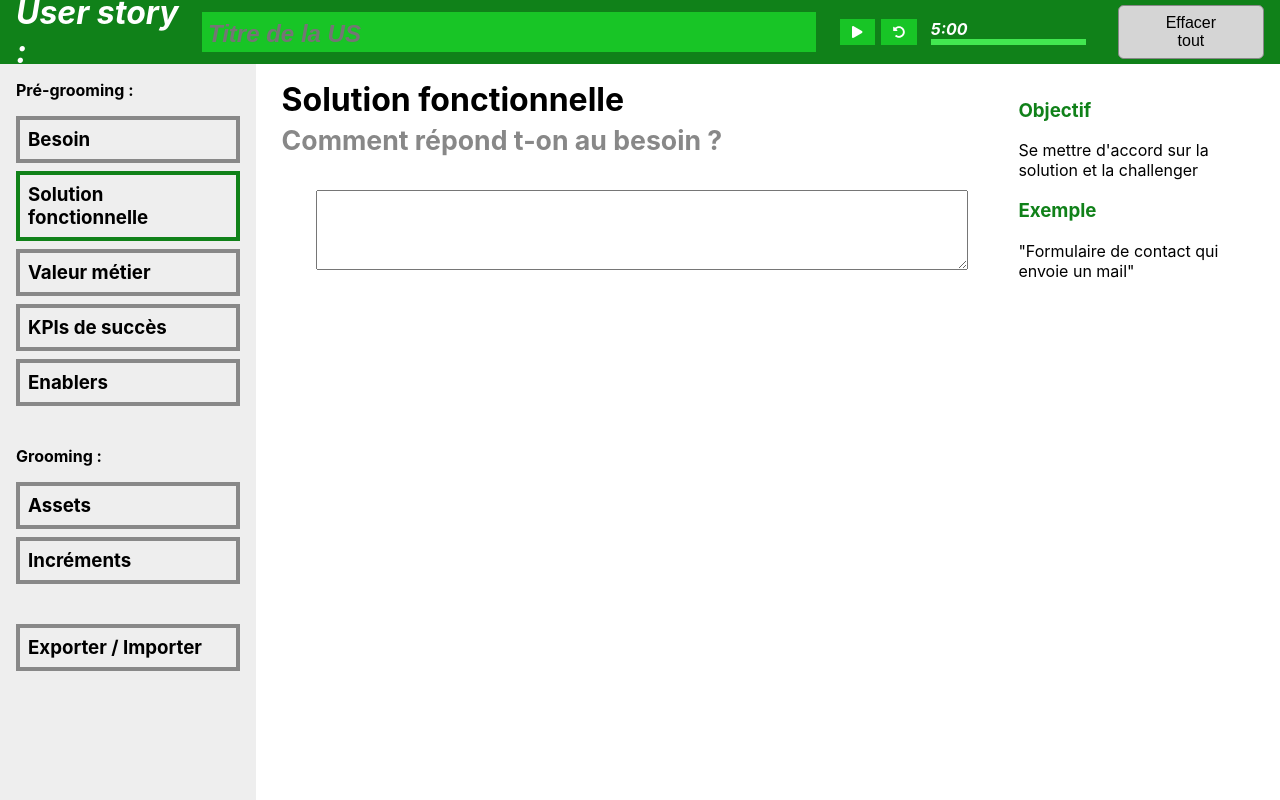
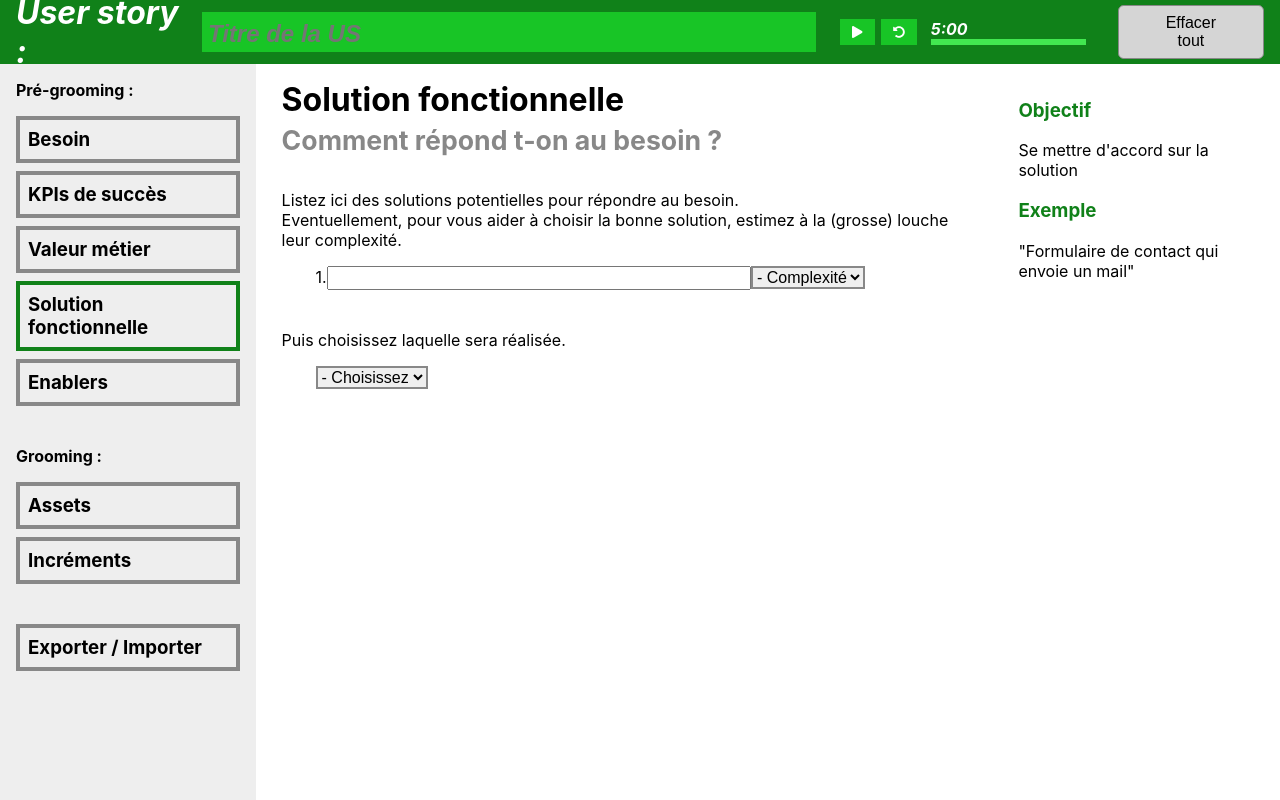
Before and after one commit to is06team/roadtrip-grooming, a Next.js app: page / in a window 1280 px wide. Both pictures are taken after a click on the item "Solution fonctionnelle". Built offline with nearby package versions, Linux system fonts and the light colour scheme.

Commit message:
New solution phase

```diff
--- a/components/Breadcrumb/index.tsx
+++ b/components/Breadcrumb/index.tsx
@@ -1,5 +1,5 @@
 import styles from './styles.module.scss'
-import { Need } from '../../model/types'
+import { Need, Solution } from '../../model/types'
 import { useContext } from 'react'
 import { GlobalUserStoryContext } from '../../model/context'
 
@@ -10,9 +10,9 @@ type Props = {
 
 const preGroomingItems = [
   { name: 'need', title: 'Besoin', hasRecap: true },
-  { name: 'solution', title: 'Solution fonctionnelle', hasRecap: true },
+  { name: 'kpis', title: 'KPIs de succès', hasRecap: true },
   { name: 'value', title: 'Valeur métier', hasRecap: true },
-  { name: 'kpis', title: 'KPIs de succès', hasRecap: true },
+  { name: 'solutions', title: 'Solution fonctionnelle', hasRecap: true },
   { name: 'enablers', title: 'Enablers', hasRecap: true },
 ]
 
@@ -21,23 +21,37 @@ const groomingItems = [
   { name: 'increments', title: 'Incréments', hasRecap: false },
 ]
 
-const getNeedRecapText = (need: Need) => {
-  let text = ''
-  text += need.as ? '<strong>ETQ</strong> ' + need.as + '<br />' : ''
-  text += need.want ? '<strong>JS</strong> ' + need.want + '<br />' : ''
-  text += need.to ? '<strong>AD</strong> ' + need.to : ''
-  return text
+const getNeedRecapText = (need: Need) =>
+  need.as
+    ? '<strong>ETQ</strong> ' + need.as + '<br />'
+    : '' + need.want
+    ? '<strong>JS</strong> ' + need.want + '<br />'
+    : '' + need.to
+    ? '<strong>AD</strong> ' + need.to
+    : ''
+
+const getValueRecapText = (value: number) => (value === 0 ? '' : value.toString())
+
+const getSolutionRecapText = (solutions: Solution[] = []) => {
+  const selectedSolutions = solutions.filter((solution) => solution.selected)
+  return selectedSolutions.length > 0 ? selectedSolutions[0].text : ''
 }
 
-const getRecap = (itemName: string, itemData: Need | string) => {
-  return (
-    <div
-      className="recap"
-      dangerouslySetInnerHTML={{
-        __html: itemName === 'need' ? getNeedRecapText(itemData as Need) : (itemData as string) || '',
-      }}
-    ></div>
-  )
+const getRecap = (itemName: string, itemData: any) => {
+  const recapText = (() => {
+    switch (itemName) {
+      case 'need':
+        return getNeedRecapText(itemData as Need)
+      case 'value':
+        return getValueRecapText(itemData as number)
+      case 'solutions':
+        return getSolutionRecapText(itemData as Solution[])
+      default:
+        return itemData as string
+    }
+  })()
+
+  return <div className="recap" dangerouslySetInnerHTML={{ __html: recapText }}></div>
 }
 
 const BreadcrumbView = ({ currentPhase, onChangePhase }: Props) => {
--- a/components/BusinessValuePhase/index.tsx
+++ b/components/BusinessValuePhase/index.tsx
@@ -2,7 +2,7 @@ import { useContext } from 'react'
 import { GlobalUserStoryContext } from '../../model/context'
 
 const getValueItems: () => JSX.Element[] = () => {
-  let items = [<option key={'value_item_none'}>- Choisissez</option>]
+  let items = [<option key={'value_item_none'} value="0">- Choisissez</option>]
   for (let i = 5; i <= 100; i += 5) {
     items.push(
       <option key={'value_item_' + i} value={i}>
--- /dev/null
+++ b/components/OldSolutionPhase/index.tsx
@@ -0,0 +1,36 @@
+import { useContext } from 'react'
+import { GlobalUserStoryContext } from '../../model/context'
+
+const OldSolutionPhase = () => {
+  const { story, setStory } = useContext(GlobalUserStoryContext)
+
+  return (
+    <div className="phase-container">
+      <div className="phase-main">
+        <h1>
+          Solution fonctionnelle
+          <br />
+          <small>Comment répond t-on au besoin ?</small>
+        </h1>
+
+        <fieldset>
+          <textarea
+            name="solution"
+            value={story.solution}
+            id="user_story_solution"
+            onChange={(e) => setStory({ ...story, solution: e.target.value })}
+          ></textarea>
+        </fieldset>
+      </div>
+      <div className="phase-guides">
+        <h3>Objectif</h3>
+        <p>Se mettre d'accord sur la solution et la challenger</p>
+
+        <h3>Exemple</h3>
+        <p>"Formulaire de contact qui envoie un mail"</p>
+      </div>
+    </div>
+  )
+}
+
+export default OldSolutionPhase
--- a/components/SolutionPhase/index.tsx
+++ b/components/SolutionPhase/index.tsx
@@ -1,8 +1,63 @@
 import { useContext } from 'react'
 import { GlobalUserStoryContext } from '../../model/context'
+import { Solution } from '../../model/types'
+import styles from './styles.module.scss'
+
+const getEstimationSelector = (estimation: number, onChange: (value: number) => void) => {
+  return (
+    <select value={estimation} onChange={(e) => onChange(parseInt(e.target.value))}>
+      <option value="0">- Complexité</option>
+      <option value="1">Faible</option>
+      <option value="2">Moyenne</option>
+      <option value="3">Forte</option>
+    </select>
+  )
+}
+
+const incrementSolutions = (solutions: Solution[], currentlyUpdatedIndex: number) =>
+  typeof solutions[currentlyUpdatedIndex + 1] === 'undefined'
+    ? [...solutions, { text: '', estimation: 0, selected: false }]
+    : solutions
 
 const SolutionPhase = () => {
   const { story, setStory } = useContext(GlobalUserStoryContext)
+
+  const handleChangeSolutionText = (index: number, text: string) => {
+    // Update solution list
+    const updatedSolutions = story.solutions.map((solution, i) => {
+      if (i === index) {
+        return { ...solution, text: text }
+      }
+      return solution
+    })
+
+    const incrementedSolutions = incrementSolutions(updatedSolutions, index)
+
+    setStory({ ...story, solutions: incrementedSolutions })
+  }
+
+  const handleChangeSolutionEstimation = (index: number, estimation: number) => {
+    const updatedSolutions = story.solutions.map((solution, i) => {
+      if (i === index) {
+        return { ...solution, estimation: estimation }
+      }
+      return solution
+    })
+    setStory({ ...story, solutions: updatedSolutions })
+  }
+
+  const handleChangeSelectedSolution = (index: number) => {
+    const resetSolutions = story.solutions.map((solution) => {
+      return { ...solution, selected: false }
+    })
+    const updatedSolutions = resetSolutions.map((solution, i) => {
+      if (i === index) {
+        return { ...solution, selected: true }
+      }
+      return solution
+    })
+    setStory({ ...story, solutions: updatedSolutions })
+  }
 
   return (
     <div className="phase-container">
@@ -13,18 +68,44 @@ const SolutionPhase = () => {
           <small>Comment répond t-on au besoin ?</small>
         </h1>
 
+        <p>
+          Listez ici des solutions potentielles pour répondre au besoin.
+          <br />
+          Eventuellement, pour vous aider à choisir la bonne solution, estimez à la (grosse) louche leur complexité.
+        </p>
+
+        <fieldset className={styles.solutionList}>
+          {story.solutions.map((solution, index) => (
+            <div className="field" key={'solution_' + index}>
+              <span>{index + 1}.</span>
+              <input
+                type="text"
+                value={solution.text}
+                onChange={(e) => handleChangeSolutionText(index, e.target.value)}
+              />
+              {getEstimationSelector(solution.estimation, (value) => handleChangeSolutionEstimation(index, value))}
+            </div>
+          ))}
+        </fieldset>
+
+        <p>Puis choisissez laquelle sera réalisée.</p>
+
         <fieldset>
-          <textarea
-            name="solution"
-            value={story.solution}
-            id="user_story_solution"
-            onChange={(e) => setStory({ ...story, solution: e.target.value })}
-          ></textarea>
+          <select onChange={(e) => handleChangeSelectedSolution(parseInt(e.target.value))}>
+            <option value="">- Choisissez</option>
+            {story.solutions
+              .filter((solution) => solution.text !== '')
+              .map((solution, index) => (
+                <option value={index}>
+                  {index + 1}. {solution.text}
+                </option>
+              ))}
+          </select>
         </fieldset>
       </div>
       <div className="phase-guides">
         <h3>Objectif</h3>
-        <p>Se mettre d'accord sur la solution et la challenger</p>
+        <p>Se mettre d'accord sur la solution</p>
 
         <h3>Exemple</h3>
         <p>"Formulaire de contact qui envoie un mail"</p>
--- /dev/null
+++ b/components/SolutionPhase/styles.module.scss
@@ -0,0 +1,3 @@
+.solutionList {
+    margin-bottom: 2em;
+}
--- a/model/defaultUserStoryData.ts
+++ b/model/defaultUserStoryData.ts
@@ -8,6 +8,13 @@ export const defaultUserStoryData: UserStory = {
     to: '',
   },
   solution: '',
+  solutions: [
+    {
+      text: '',
+      estimation: 0,
+      selected: false,
+    }
+  ],
   value: 0,
   kpis: '',
   enablers: '',
--- a/pages/grooming.tsx
+++ b/pages/grooming.tsx
@@ -10,6 +10,7 @@ import IncrementPhase from '../components/IncrementPhase'
 import KpiPhase from '../components/KpiPhase'
 import NeedPhase from '../components/NeedPhase'
 import SolutionPhase from '../components/SolutionPhase'
+import OldSolutionPhase from '../components/OldSolutionPhase'
 import styles from './styles.module.scss'
 import Timer from '../components/Timer'
 
@@ -47,8 +48,9 @@ const GroomingView = () => {
           <Breadcrumb currentPhase={currentPhase} onChangePhase={useCallback((phase) => setCurrentPhase(phase), [])} />
           <div className="phases" id="phase-items">
             {currentPhase === 'need' && <NeedPhase />}
-            {currentPhase === 'solution' && <SolutionPhase />}
             {currentPhase === 'value' && <BusinessValuePhase />}
+            {(currentPhase === 'solutions' && story.solution !== "") && <OldSolutionPhase />}
+            {(currentPhase === 'solutions' && story.solution === '') && <SolutionPhase />}
             {currentPhase === 'kpis' && <KpiPhase />}
             {currentPhase === 'enablers' && <EnablerPhase />}
             {currentPhase === 'assets' && <AssetPhase />}
```
Also changed, not shown: model/types.ts (+7 -0 lines), next-env.d.ts.
